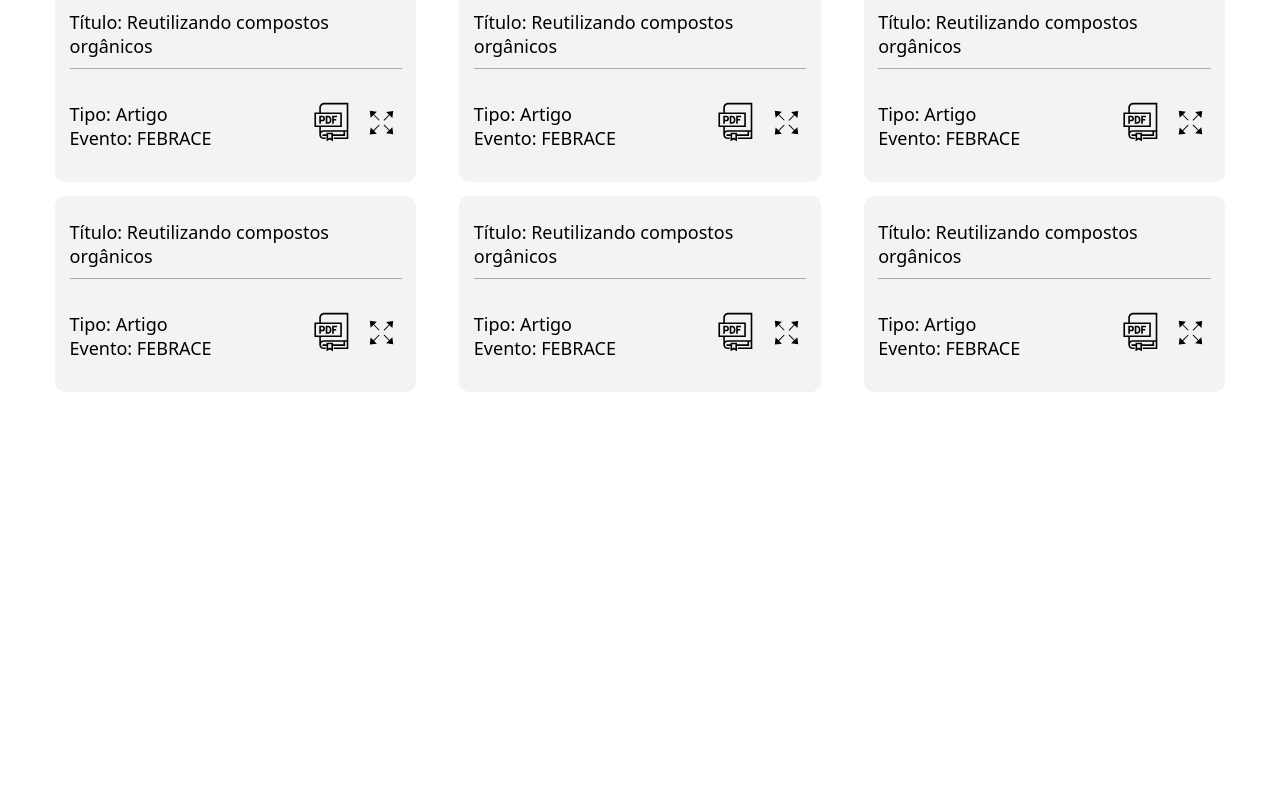
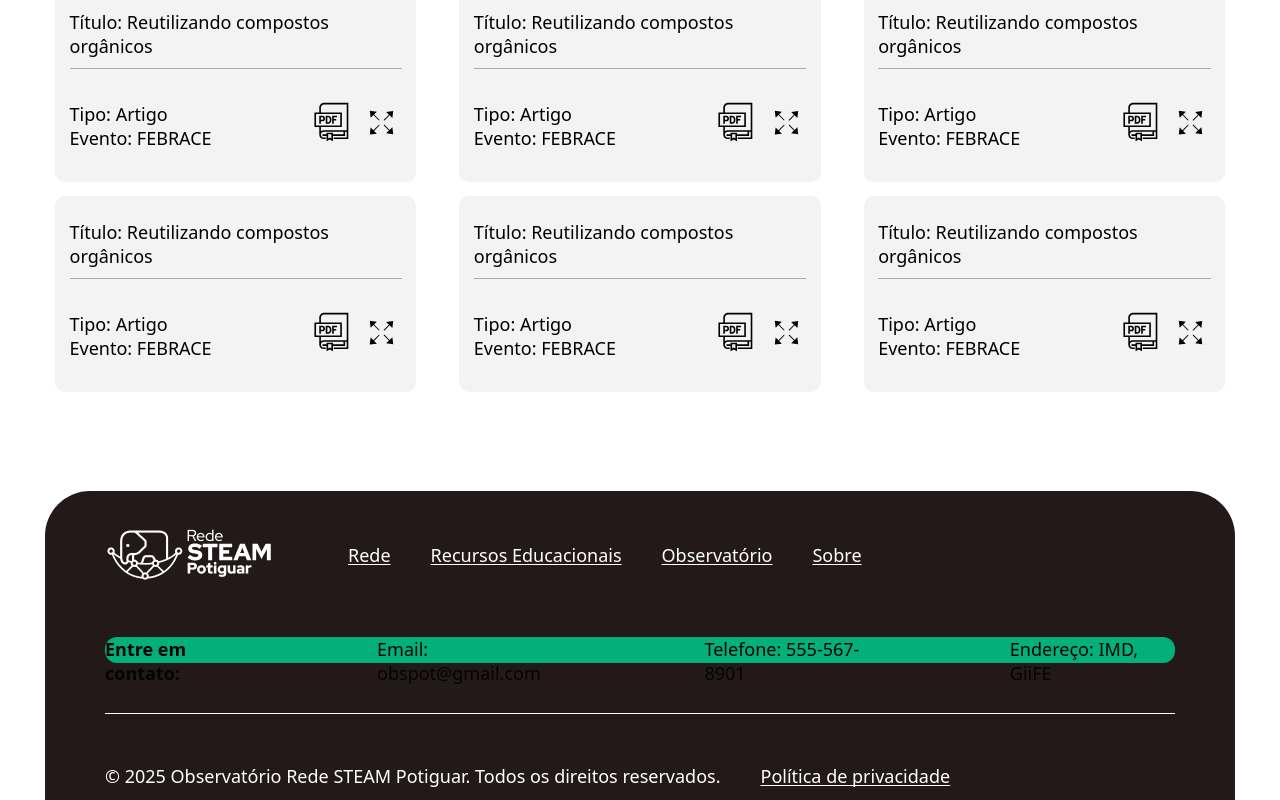
Before and after one commit to obama-imd/obspotHome, a Next.js app: page /recursos-educacionais in a window 1280 px wide. Shown: the part 1297-2097 px from the top of the page. Before the commit the page ends 1689 px from the top, so only its background shows below. Built offline with nearby package versions, Linux system fonts and the light colour scheme.

Commit message:
Rodapé feito

```diff
--- a/src/app/(routes)/recursos-educacionais/educationalResources.css
+++ b/src/app/(routes)/recursos-educacionais/educationalResources.css
@@ -73,6 +73,10 @@
     margin: 59.5px 0 89px 0;
 }
 
+/* .main-color {
+    background: #DAE99C;
+} */
+
 .searchBar {
     width: 390px;
     height: 28px;
--- a/src/app/(routes)/recursos-educacionais/page.tsx
+++ b/src/app/(routes)/recursos-educacionais/page.tsx
@@ -4,6 +4,7 @@ import Header from "@/components/common/header/basicHeader";
 import { useState } from "react";
 import "./educationalResources.css";
 import { ExpandIcon, FilterIcon, PDFIcon, SearchIcon } from "../../../components/common/icons/mainIcons";
+import Footer from "@/components/common/footer/footer";
 
 const searchBarText = "Busque por artigos, manuais, materiais didáticos..."
 
@@ -162,10 +163,13 @@ export default function RecursosEducacionais() {
         min-h-screen
         flex items-center
         column
-      ">
+        main-color
+      "
+      >
         <SearchBar />
         <PublicationCard />
       </main>
+      <Footer />
     </div>
   );
 }
--- /dev/null
+++ b/src/components/common/footer/footer.css
@@ -0,0 +1,66 @@
+.footer {
+    display: flex;
+    padding: 0 60px 12px 60px;
+    flex-direction: column;
+    justify-content: center;
+    align-items: flex-start;
+    /* gap: 50px; */
+    border-radius: 45px 45px 0 0;
+    background: var(--Dark, #231919);
+    margin: 99px 45px 0;
+    color: #FFF;
+    font-family: "Space Grotesk";
+    font-size: 18px;
+    font-style: normal;
+    font-weight: 400;
+    line-height: normal;
+}
+
+.footer-bottom {
+    display: flex;
+    align-items: flex-start;
+    gap: 40px;
+    padding-top: 50px;
+    border-top: solid 1px #FFF;
+    width: 100%;
+}
+
+.footer-contact {
+    justify-content: center;
+    align-items: flex-start;
+    width: 100%;
+    gap: 120px;
+    height: 26px;
+    border-radius: 12px;
+    background: var(--Green, #03B079);
+    color: #040404;
+    font-family: "Space Grotesk";
+    font-size: 18px;
+    font-style: normal;
+    font-weight: 400;
+    line-height: normal;
+    margin-top: 18px;
+    margin-bottom: 50px;
+}
+
+.footer-contact p:first-child {
+    font-weight: bold;
+}
+
+.footer-header {
+    padding-left: 75px;
+    gap: 40px;
+}
+
+.footer-top {
+    padding: 36px 0;
+}
+
+.link {
+    text-decoration-line: underline;
+    text-decoration-style: solid;
+    text-decoration-skip-ink: none;
+    text-decoration-thickness: auto;
+    text-underline-offset: auto;
+    text-underline-position: from-font;
+}
--- /dev/null
+++ b/src/components/common/footer/footer.tsx
@@ -0,0 +1,33 @@
+import "./footer.css"
+import { navigationItems } from "../header/basicHeader"
+
+const footerContact = [
+    "Entre em contato:",
+    "Email: obspot@gmail.com",
+    "Telefone: 555-567-8901",
+    "Endereço: IMD, GiiFE"
+]
+
+export default function Footer() {
+    return (
+        <div className="footer">
+            <div className="flex footer-top">
+                <img src="/images/logo-branca.png" />
+                <div className="flex footer-header items-center">
+                    {navigationItems.map((item: any, index: any) => {
+                        return <a key={index} className="link" href={item.href}>{item.label}</a>
+                    })}
+                </div>
+            </div>
+            <div className="flex footer-contact">
+                {footerContact.map((item: string, index: any) => {
+                    return <p key={index}>{item}</p>
+                })}
+            </div>
+            <div className="flex footer-bottom">
+                <p>© 2025 Observatório Rede STEAM Potiguar. Todos os direitos reservados.</p>
+                <a href="" className="link">Política de privacidade</a>
+            </div>
+        </div>
+    )
+}
--- a/src/components/common/header/basicHeader.tsx
+++ b/src/components/common/header/basicHeader.tsx
@@ -9,7 +9,7 @@ import React, { JSX } from "react";
 import ObspotLogo from "../obspotLogo";
 import LoginButton from "./loginButton";
 
-const navigationItems = [
+export const navigationItems = [
   { label: "Rede", href: "rede" },
   { label: "Recursos Educacionais", href: "recursos-educacionais" },
   { label: "Observatório", href: "observatorio" },
```
Also changed, not shown: public/images/logo-branca.png (added).
